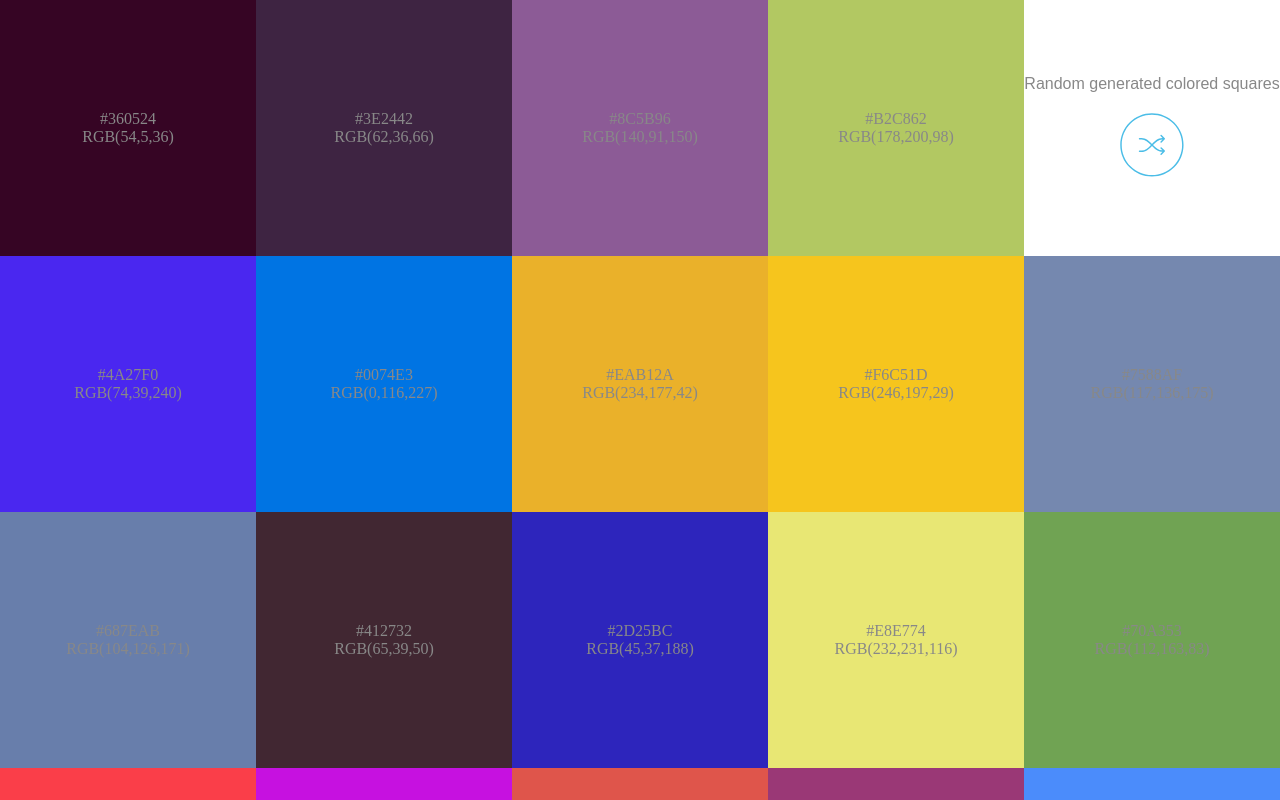
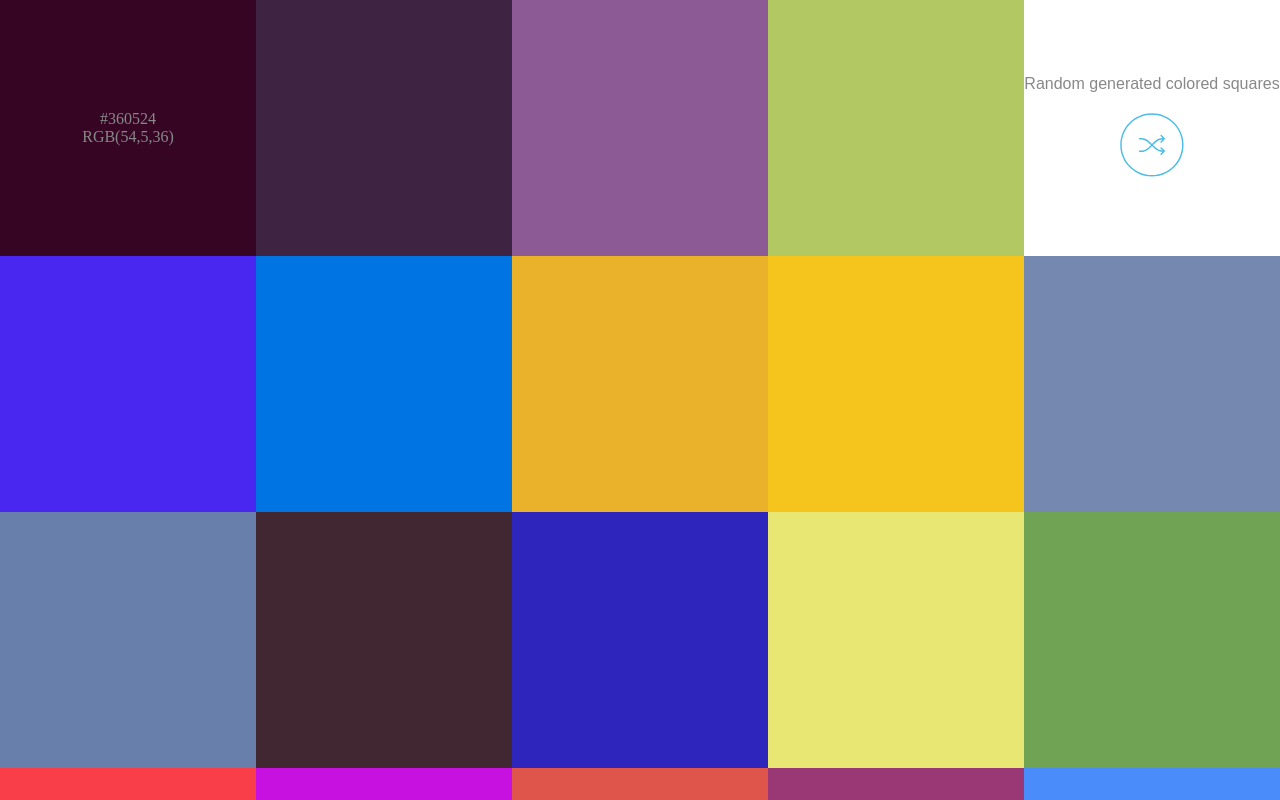
Before and after one commit to musca/random-hex-colored-squares, a plain HTML site: page index.html in a window 1280 px wide. Shown: the top 800 px of the page. Drawn offline with Linux system fonts and the light colour scheme.

Commit message:
add show color info on hover

```diff
--- a/dist/css/index.css
+++ b/dist/css/index.css
@@ -24,6 +24,10 @@ html {
   height: 100%;
   transition: background 1s;
 }
+.row div:hover span,
+.row div.float-right span {
+  color: #888;
+}
 .row div > p {
   text-align: center;
   display: table;
@@ -37,7 +41,7 @@ html {
 .row div > p > span {
   display: table-cell;
   vertical-align: middle;
-  color: #888;
+  color: transparent;
 }
 .row div span > span {
   width: 100%;
```
